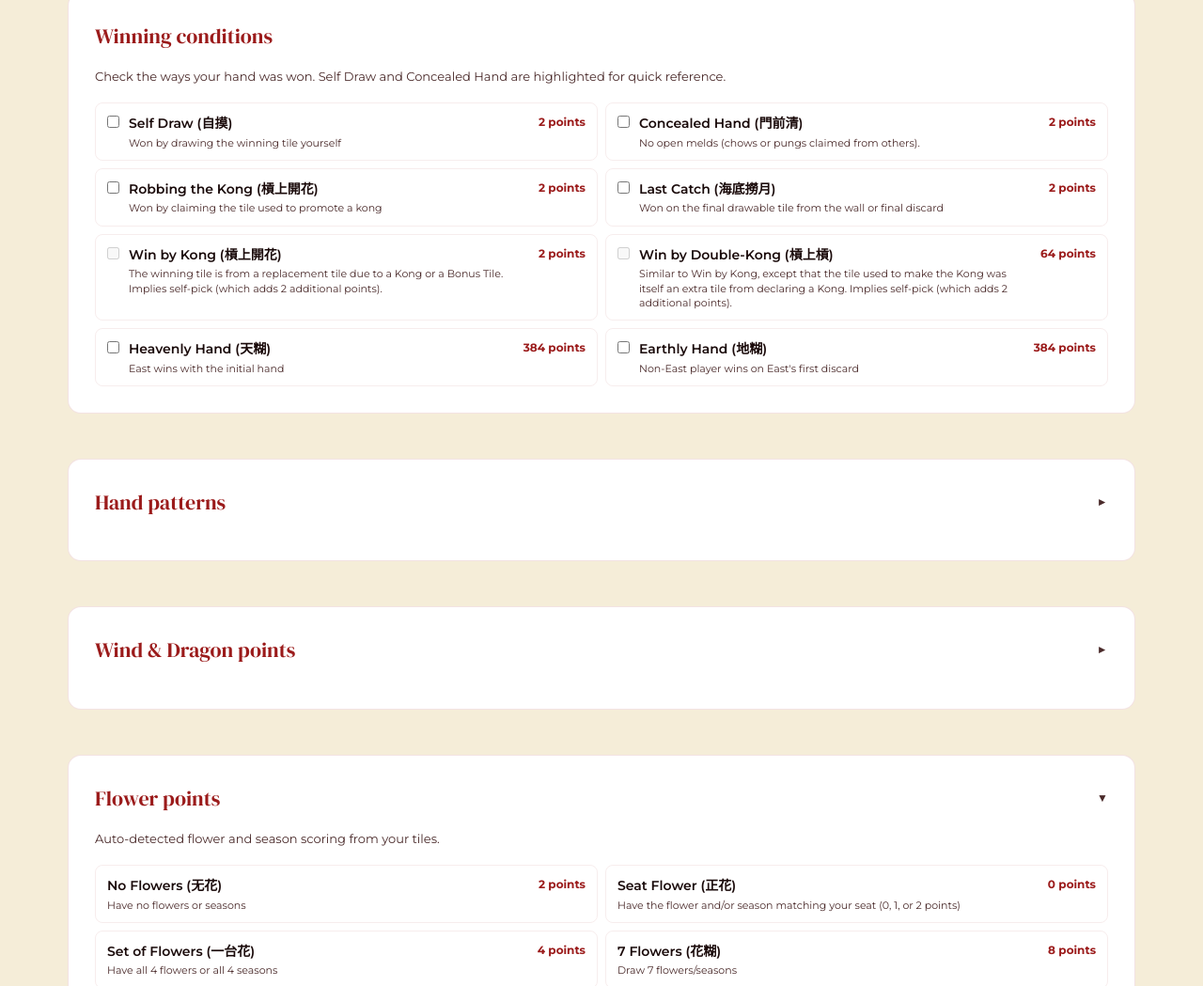
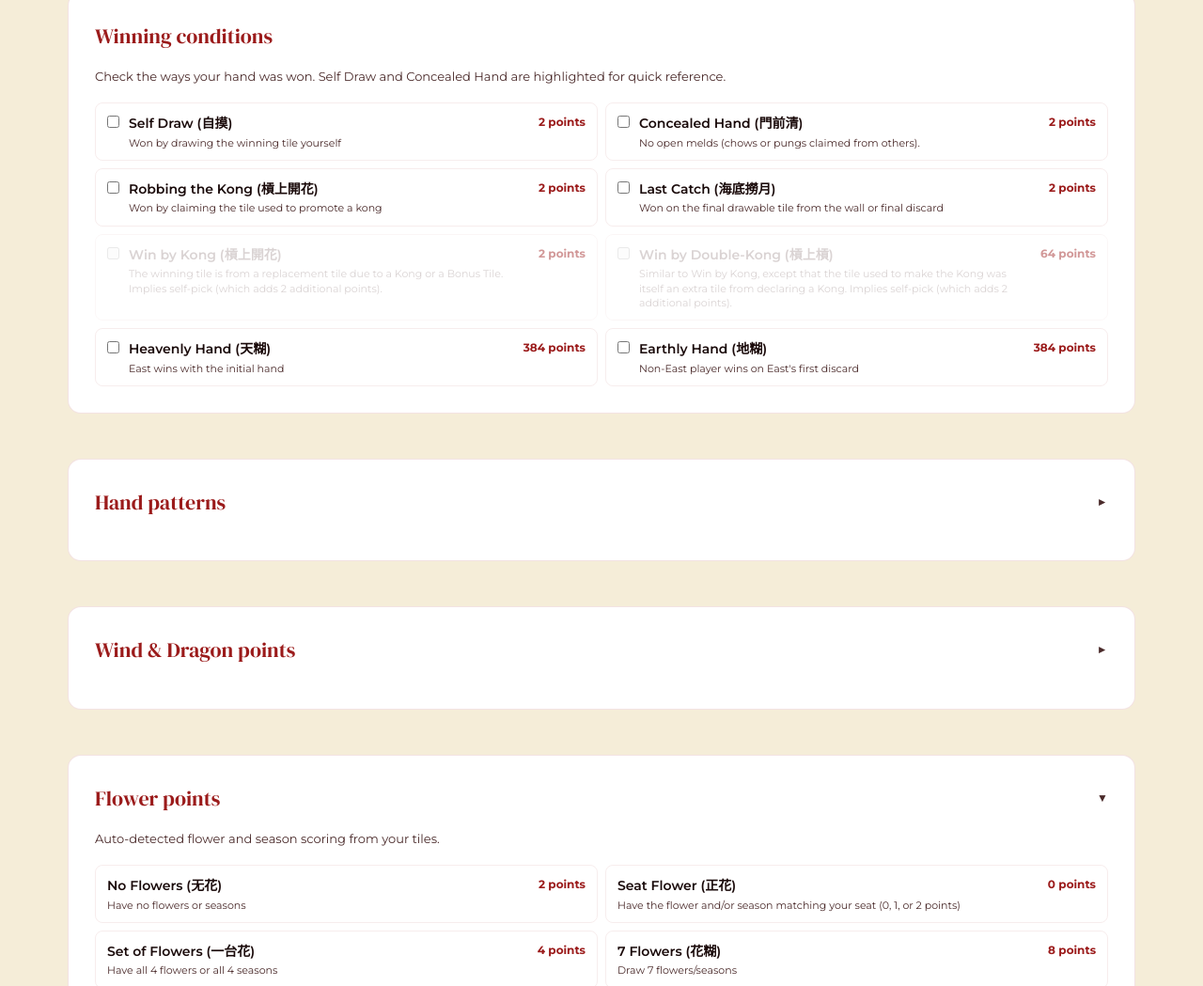
Before and after one commit to michaelwang1994/144-tiles-website, a website built with Vite: page 144-tiles-website/points-calculator.html in a window 1280 px wide. Shown: the part 1968-3017 px from the top of the page at 94% size. Built offline with nearby package versions, Linux system fonts and the light colour scheme.

Commit message:
gray winning conditions

```diff
--- a/144-tiles-website/points-calculator.html
+++ b/144-tiles-website/points-calculator.html
@@ -58,6 +58,9 @@
 }
 .win-condition { display: flex; align-items: flex-start; gap: 10px; padding: 10px 12px; border-radius: 8px; border: 1px solid rgba(155,27,27,0.08); cursor: pointer; transition: background 0.15s; }
 .win-condition:hover { background: rgba(155,27,27,0.04); }
+.win-condition.disabled { opacity: 0.45; cursor: not-allowed; }
+.win-condition.disabled .hand-name,
+.win-condition.disabled .hand-desc { color: rgba(74,42,42,0.45); }
 .win-condition input { margin-top: 3px; accent-color: var(--red); }
 .win-condition .hand-name { font-family: 'Montserrat', sans-serif; font-size: 14px; font-weight: 600; color: var(--ink); }
 .win-condition .hand-desc { font-family: 'Montserrat', sans-serif; font-size: 11px; color: var(--ink-soft); line-height: 1.4; margin-top: 2px; }
--- a/144-tiles-website/src/points-calculator-ui.ts
+++ b/144-tiles-website/src/points-calculator-ui.ts
@@ -982,12 +982,13 @@ function renderWinningConditions() {
       winningConditionState[c.id] = false;
     }
 
+    const isDisabled = disabledByOpenMeld || disabledByKong;
     const label = document.createElement('label');
-    label.className = 'win-condition' + (c.highlight ? ' highlight' : '');
+    label.className = 'win-condition' + (c.highlight ? ' highlight' : '') + (isDisabled ? ' disabled' : '');
     const checkbox = document.createElement('input');
     checkbox.type = 'checkbox';
     checkbox.checked = !!winningConditionState[c.id];
-    checkbox.disabled = disabledByOpenMeld || disabledByKong;
+    checkbox.disabled = isDisabled;
     checkbox.addEventListener('change', () => {
       winningConditionState[c.id] = checkbox.checked;
 
```
